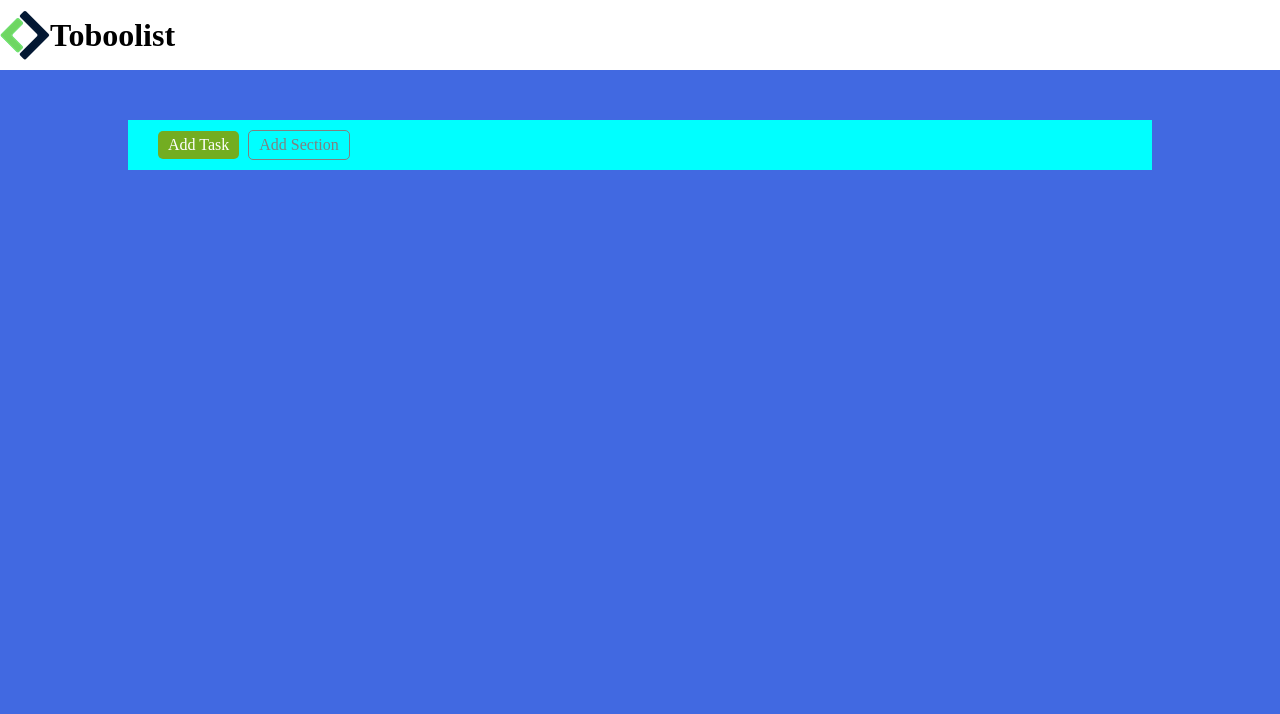
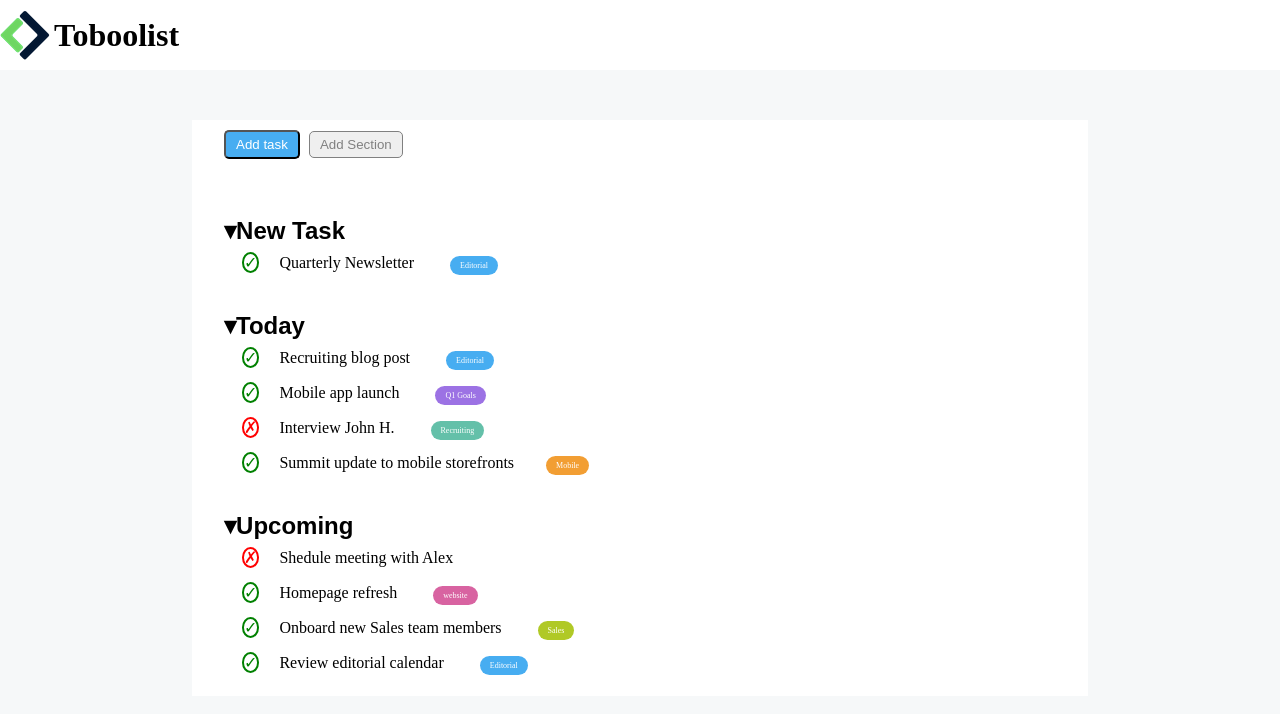
Before and after one commit to OttavioPaolini/html-css-toboolist, a plain HTML site: page index.html in a window 1280 px wide. Drawn offline with Linux system fonts and the light colour scheme.

Commit message:
fine progetto non uguale al 100%

```diff
--- a/css/style.css
+++ b/css/style.css
@@ -5,17 +5,16 @@
     box-sizing: border-box;
 }
 body{
-    background-color: royalblue;
-    /* background-color: hsl(200deg 20% 97%); */
+    background-color: hsl(200deg 20% 97%);
 }
 
 /* COMMON */
 .container{
     margin: auto;
-    width: 80%;
+    width: 70%;
     padding-top: 10px;
     padding-bottom: 10px;
-    background-color: cyan;
+    background-color: rgb(255, 255, 255);
 }
 .val{
     vertical-align: middle;
@@ -29,6 +28,15 @@ body{
 .inb{
     display:inline
 }
+
+.tags{
+    font-size: 0.5rem;
+    margin-left: 2rem;
+    color: white;
+    border-radius: 10px;
+    padding: 5px 10px;
+}
+
 /* HEADER BANNER */
 
 .banner{
@@ -39,23 +47,97 @@ body{
 /* HEADER BUTTON */
 
 .button-1{
+    margin-left: 2rem;
     color: white;
-    margin-left: 30px;
+    background-color: #47adf1;
     border-radius: 5px;
-    background: #73AD21;
     padding: 5px 10px;
-    width: fit-content;
-    display: inline-block;
+
+}
+.button-2{
+    margin-left: 5px;
+    color: grey;
+    border-radius: 5px;
+    border: 1px solid grey;
+    padding: 5px 10px;
 
 }
 
-.button-2{
-    color: grey;
-    margin-left: 5px;
-    border-radius: 5px;
-    border: 1px solid grey;
-    padding: 5px 10px;
-    width: fit-content;
-    display: inline-block;
+
+/* MAIN */
+
+.container-main{
+
+    margin: auto;
+    width: 70%;
+    padding-top: 1rem;
+    padding-bottom: 1rem;
+    background-color: rgb(255, 255, 255);
+}
+
+/* TABLE */
+
+h2{
+    font-family: Arial, Helvetica, sans-serif;
+    margin: 0;
+    padding-top: 2rem;
+    padding-left: 2rem;
+}
+
+ul{
+    list-style-type: none;
+    margin: 0;
+    padding: 0;
+}
+
+.chek{
+    color: green;
+    border: solid green 2px;
+    border-radius: 50%;
+    text-align: center;
+    line-height: center;
+}
+
+.neg{
+    color: red;
+    border: solid red 2px;
+    border-radius: 50%;
+    text-align: center;
+    line-height: center;
+}
+li{
+    font-size: 1rem;
+    margin-left: 10px;
+    padding: 0.5rem;
 
 }
+
+li span{
+    margin-left: 2rem;
+    margin-right: 1rem;
+
+}
+
+.edit-tag{
+    background-color: #47adf1;
+}
+
+.Q1-goals{
+    background-color: #9c72e4;
+}
+
+.mobile{
+    background-color: #f29e33;
+}
+
+.website{
+    background-color: #d863a1;
+}
+
+.sales{
+    background-color: #b0c926;
+}
+
+.recruiting{
+    background-color: #64c0a9;
+}
--- a/index.html
+++ b/index.html
@@ -14,13 +14,41 @@
          <!-- HEADER BANNER -->
 
             <div class="banner">
-                <img src="img/Logo.png" alt="" class="logo mt mb val"><h1 class="inb val">Toboolist</h1>
+                <img src="img/Logo.png" alt="" class="logo mt mb val">
+                <h1 class="inb val">Toboolist</h1>
             </div>
 
          <!-- HEADER BUTTON -->
 
             <div class="container">
-                <div class="button-1">Add Task</div> <div class="button-2">Add Section</div>
+
+                <button class="button-1">Add task</button>
+                <button class="button-2">Add Section</button>
+
+            </div>
+
+         <!-- MAIN -->
+
+            <div class="container-main">
+                <h2>&#x25be;New Task</h2>
+                            <ul>
+                                <li><span class="chek">&check;</span> Quarterly Newsletter <span class="tags edit-tag">Editorial</span></li>
+                            </ul>
+                <h2>&#x25be;Today</h2>
+                            <ul>
+                                <li><span class="chek">&check;</span> Recruiting blog post <span class="tags edit-tag">Editorial</span></li>
+                                <li><span class="chek">&check;</span> Mobile app launch <span class="tags Q1-goals">Q1 Goals</span></li>
+                                <li><span class="neg">&cross;</span> Interview John H. <span class="tags recruiting">Recruiting</span></li>
+                                <li><span class="chek">&check;</span> Summit update to mobile storefronts<span class="tags mobile">Mobile</span></li>
+                            </ul>
+                <h2>&#x25be;Upcoming</h2>
+                            <ul>
+                                <li><span class="neg">&cross;</span> Shedule meeting with Alex</li>
+                                <li><span class="chek">&check;</span> Homepage refresh <span class="tags website">website</span></li>
+                                <li><span class="chek">&check;</span> Onboard new Sales team members <span class="tags sales">Sales</span></li>
+                                <li><span class="chek">&check;</span> Review editorial calendar <span class="tags edit-tag">Editorial</span></li>
+                            </ul>
+
             </div>
 
 
```
